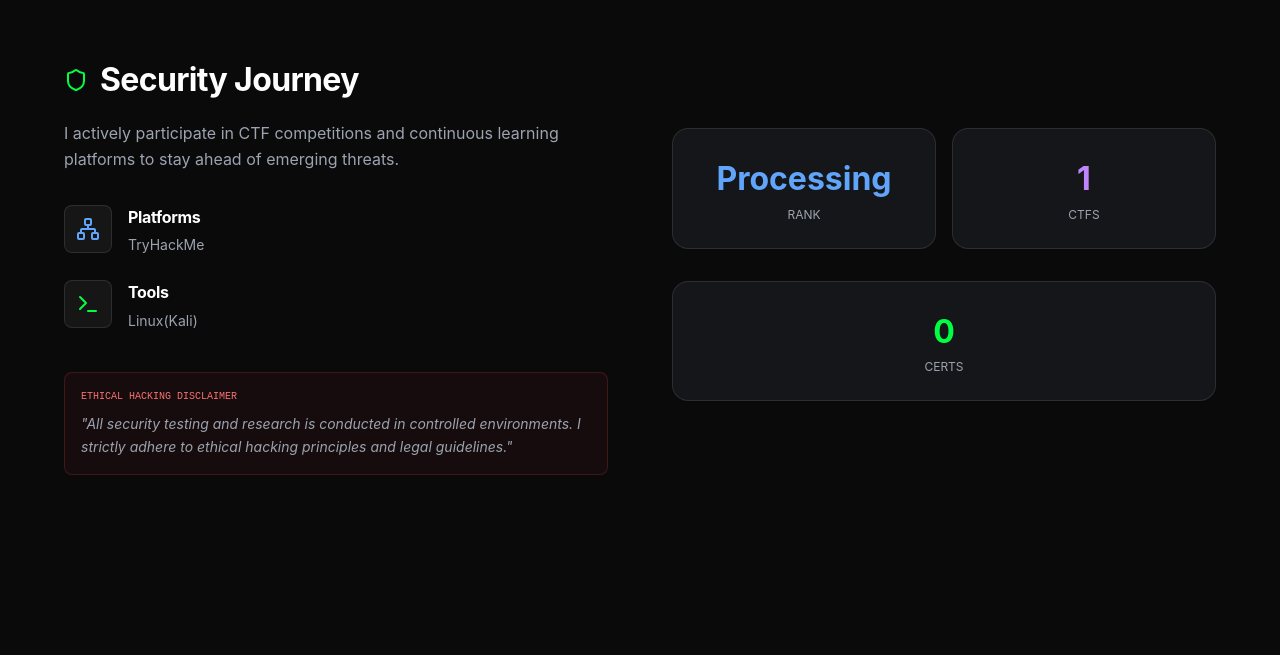
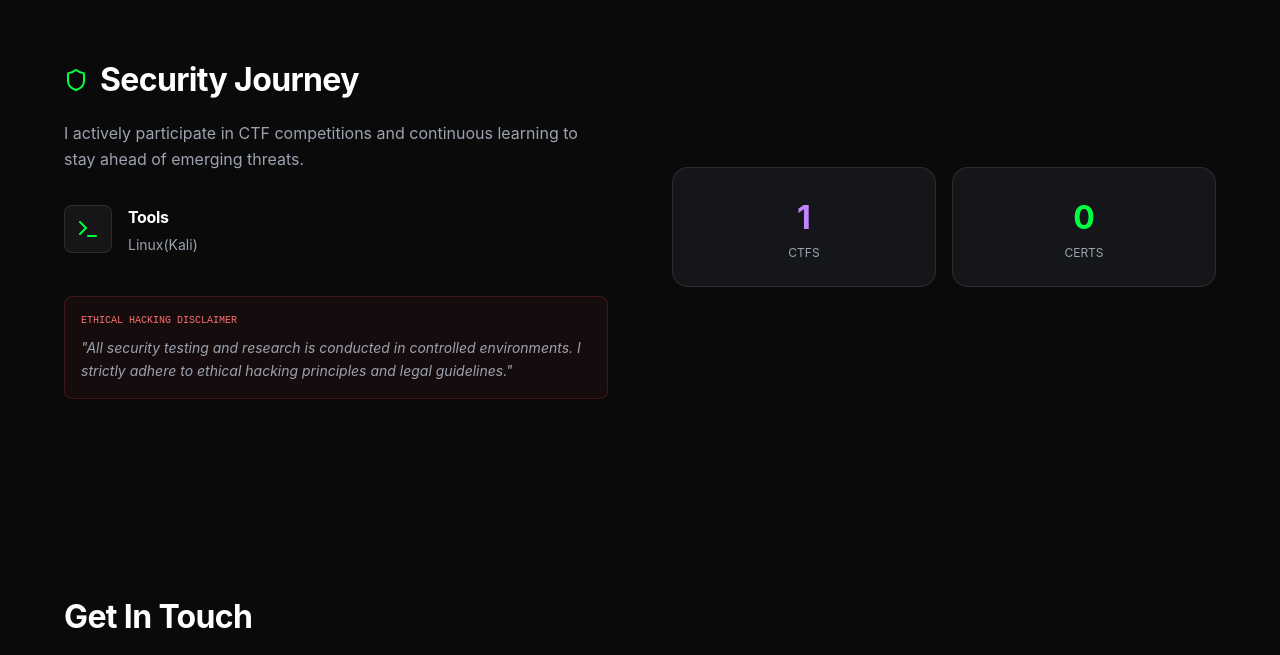
Before and after one commit to pradheesh08-s/pradheesh-portfolio, a website built with Vite: page index.html in a window 1280 px wide. Shown: the part 3460-4115 px from the top of the page. Built offline with nearby package versions, Linux system fonts and the light colour scheme.

Commit message:
Refine security journey description and remove redundant elements in the Cyber Journey section

```diff
--- a/index.html
+++ b/index.html
@@ -204,15 +204,8 @@
         <div class="cyber-journey-grid">
           <div>
             <h2 class="section-title"><i data-lucide="shield" style="color: var(--cyber-primary);"></i> Security Journey</h2>
-            <p style="margin-bottom: 2rem;">I actively participate in CTF competitions and continuous learning platforms to stay ahead of emerging threats.</p>
+            <p style="margin-bottom: 2rem;">I actively participate in CTF competitions and continuous learning to stay ahead of emerging threats.</p>
             <div style="display: flex; flex-direction: column; gap: 1.5rem;">
-              <div style="display: flex; gap: 1rem;">
-                <div style="width: 3rem; height: 3rem; background: rgba(255,255,255,0.05); border: 1px solid var(--cyber-border); border-radius: 8px; display: flex; align-items: center; justify-content: center;"><i data-lucide="network" style="color: #60a5fa;"></i></div>
-                <div>
-                  <h4 style="margin-bottom: 0.25rem;">Platforms</h4>
-                  <p style="font-size: 0.875rem;">TryHackMe</p>
-                </div>
-              </div>
               <div style="display: flex; gap: 1rem;">
                 <div style="width: 3rem; height: 3rem; background: rgba(255,255,255,0.05); border: 1px solid var(--cyber-border); border-radius: 8px; display: flex; align-items: center; justify-content: center;"><i data-lucide="terminal" style="color: var(--cyber-primary);"></i></div>
                 <div>
@@ -227,9 +220,8 @@
             </div>
           </div>
           <div class="stats-grid">
-            <div class="cyber-card stat-card"><p class="stat-num" style="color: #60a5fa;">Processing</p><p class="stat-label">Rank</p></div>
             <div class="cyber-card stat-card"><p class="stat-num" style="color: #c084fc;">1</p><p class="stat-label">CTFs</p></div>
-            <div class="cyber-card stat-card" style="grid-column: span 2; margin-top: 1rem;"><p class="stat-num">0</p><p class="stat-label">Certs</p></div>
+            <div class="cyber-card stat-card"><p class="stat-num">0</p><p class="stat-label">Certs</p></div>
           </div>
         </div>
       </div>
```
